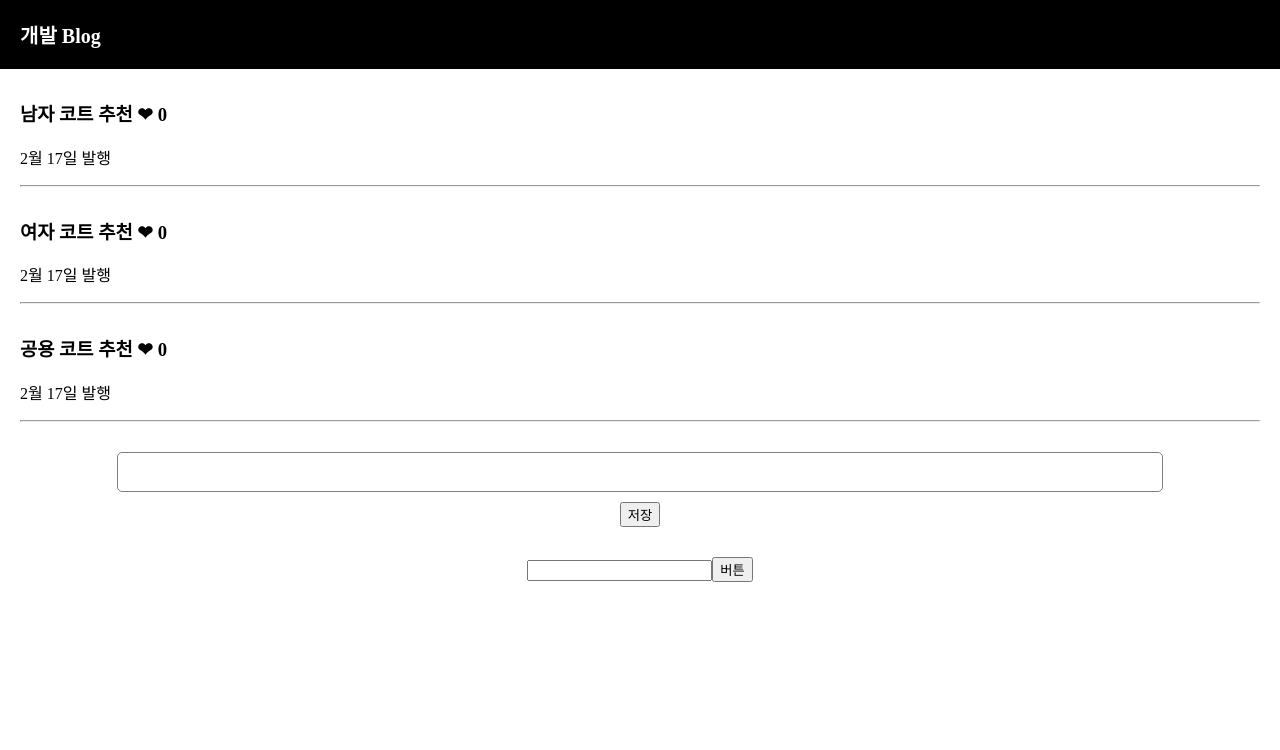
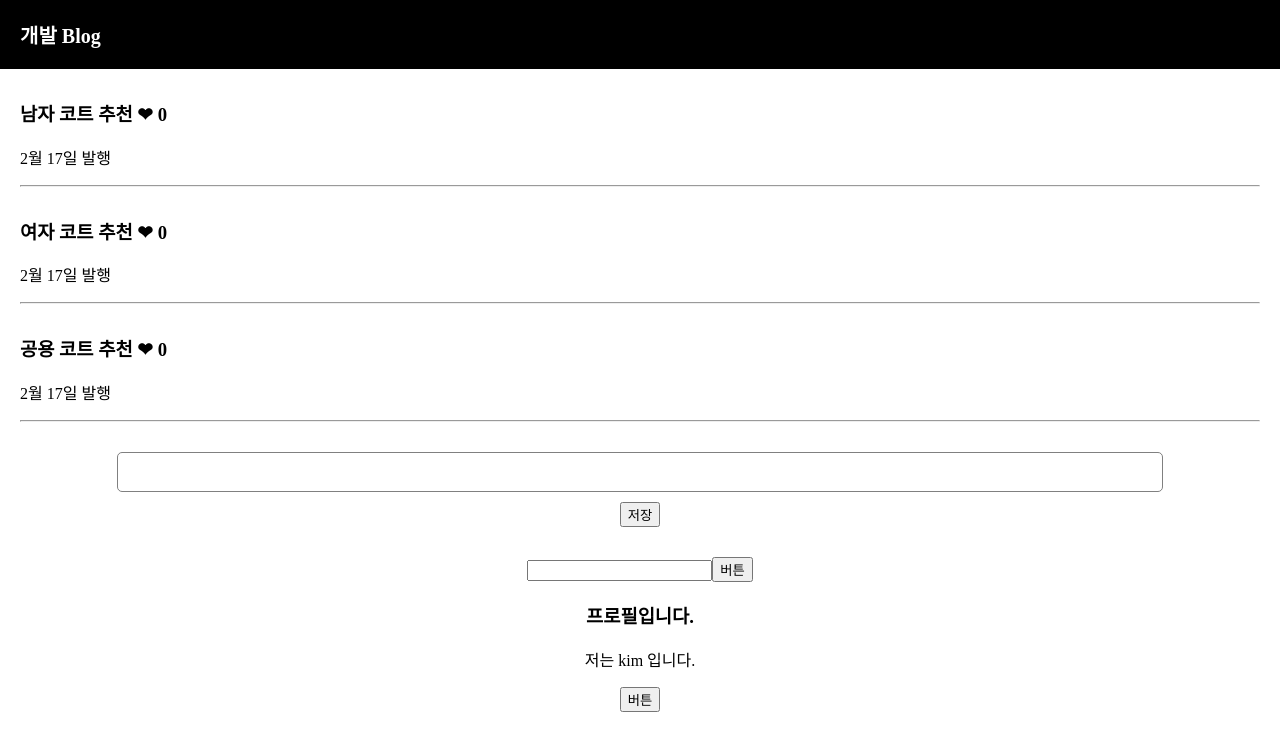
Before and after one commit to WonTaeJang/-, a React (Create React App) app in the folder React/blog/: page / in a window 1280 px wide. Shown: the top 750 px of the page. Built offline with nearby package versions, Linux system fonts and the light colour scheme.

Commit message:
React class를 이용한 예전 방식

```diff
--- a/React/blog/src/App.js
+++ b/React/blog/src/App.js
@@ -27,8 +27,10 @@ function App() {
 
   function addList(추가값){
     var newArray = [...글제목];
-    newArray.push(추가값);
+    //newArray.push(추가값);
+    newArray.unshift(추가값);
     글제목변경(newArray);
+
   }
 
   return (
@@ -59,7 +61,6 @@ function App() {
       {/* input을 사용하여 state에 저장 */}
       {/* {입력값} */}
       <input onChange={(e)=>{입력값변경(e.target.value)}}></input>
-
       <button onClick={()=>{modal변경(!modal)}}>버튼</button>
 
       {/* React Component 문법 */}
@@ -76,6 +77,8 @@ function App() {
         modal === true ?  <Modal 글제목={글제목} 누른제목={누른제목}/> : null
       }
 
+
+      <Profile/>
     </div>
   );
 }
@@ -96,4 +99,26 @@ function Modal(props) {
   )
 }
 
+// 옛날방식 react class
+class Profile extends React.Component{
+  constructor(){
+    super();
+    this.state = {name : 'kim', age : "30"}
+  }
+
+  changeName(){
+    this.setState( {name : "Park"})
+  }
+
+  render(){
+    return(
+      <div>
+        <h3>프로필입니다.</h3>
+        <p>저는 {this.state.name} 입니다.</p>
+        <button onClick={this.changeName.bind(this)}>버튼</button>
+      </div>
+    )
+  }
+}
+
 export default App;
```
